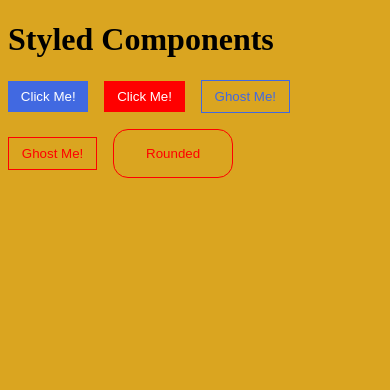
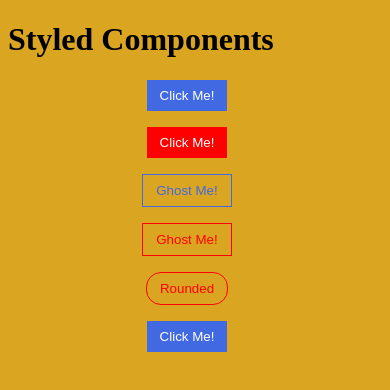
Before and after one commit to PabloFernandez-Git/Styled-components-libreria, a React (Create React App) app: page / in a window 390 px wide. Shown: the top 390 px of the page. Built offline with nearby package versions, Linux system fonts and the light colour scheme.

Commit message:
Responsive

```diff
--- a/src/App.jsx
+++ b/src/App.jsx
@@ -1,23 +1,16 @@
 import React, { Component } from 'react'
 import Title from './components/Title';
 import Button from './components/Button';
+import Responsive from './components/Responsive'
 
-import styled, { ThemeProvider, createGlobalStyle } from 'styled-components'
+
+
+import styled, { ThemeProvider } from 'styled-components'
 import colors from './theming/colors'
 
-
 const ButtonRounded = styled(Button)`
-    border-radius: 15px;
-    padding: 1rem 2rem;
+    border-radius:15px;
 `
-
-
-const GlobalStyle = createGlobalStyle`
-    body{
-        background-color: greenyellow;
-    }
-`
-
 class App extends Component {
 
     render() {
@@ -25,11 +18,14 @@ class App extends Component {
             <>
                 <Title />
                 <ThemeProvider theme={colors}>
-                    <Button>Click Me!</Button>
-                    <Button danger>Click Me!</Button>
-                    <Button ghost>Ghost Me!</Button>
-                    <Button danger ghost>Ghost Me!</Button>
-                    <ButtonRounded danger ghost>Rounded</ButtonRounded>
+                    <Responsive>
+                        <Button>Click Me!</Button>
+                        <Button danger>Click Me!</Button>
+                        <Button ghost>Ghost Me!</Button>
+                        <Button danger ghost>Ghost Me!</Button>
+                        <ButtonRounded danger ghost>Rounded</ButtonRounded>
+                        <Button>Click Me!</Button>
+                    </Responsive>
                 </ThemeProvider>
             </>
         )
@@ -37,35 +33,3 @@ class App extends Component {
 }
 
 export default App;
-
-
-/*
-Heredando estilos
-
-Utilizar la herencia nos permite reutilizar codigo para no tener que escribir un componente desde cero.
-
-
-1. Para ello debemos importar 'styled':
-
-import styled, { ThemeProvider, createGlobalStyle } from 'styled-components'
-
-
-2. Creamos un styled-component con una pequeña variante a la forma tradicional de crearlos.
-Si nosotros queremos que este componente (en este caso un boton), tenga todos los estilos de otro boton, y sumarle o sobre escribirle alguna propiedad lo unico que tenemos que hacer es, en lugar de escribir 'styled.button' escribir 'styled(Button)' donde le pasamos de que componente queremos que herede los estilos.
-
-const ButtonRounded = styled(Button)`
-    border-radius: 15px;
-    padding: 1rem 2rem;
-`
-
-
-3. Al ser un componente lo utilizamos como cualquier otro.
-
-<ButtonRounded danger ghost>Rounded</ButtonRounded>
-
-Este componente admite que le pasemos atributos JSX.
-De esta forma no solo podemos añadir propiedades, sino que tambien podemos sobreescribir alguna en particular.
-Lo que escribimos en este nuevo componente va a valer mas que lo que tenga por defecto.
-
-
-*/
--- a/src/components/Button.jsx
+++ b/src/components/Button.jsx
@@ -1,9 +1,16 @@
 import styled, { css, keyframes } from 'styled-components'
 
+const rotate = keyframes`
+    0%{
+        transform:rotate(0)
+    }
 
-const rotate = keyframes`
-    to{
-        transform: rotate(360deg)
+    50%{
+        transform:rotate(180deg)
+    }
+
+    100%{
+        transform:rotate(360deg)
     }
 `
 
@@ -15,11 +22,11 @@ const Button = styled.button`
     margin-bottom:1rem;
     color:#fff;
     background-color: ${({ theme }) => theme.primary};
-    transition: color, background-color 1s;
-    /* animation: ${rotate} 2s; */
+    transition: color, background-color 2s;
+    /* animation: ${rotate} 1.5s; */
 
     &:hover{
-        color: #fff;
+        color:#fff;
         background-color: blue;
     }
 
@@ -38,6 +45,8 @@ const Button = styled.button`
         color: ${({ theme }) => theme.primary};
         border:1px solid ${({ theme }) => theme.primary};
     `}
+
+
 `
 
 export default Button;
--- /dev/null
+++ b/src/components/Responsive.jsx
@@ -0,0 +1,39 @@
+import styled from 'styled-components'
+
+import device from '../responsive/breakpoints'
+
+const Responsive = styled.div`
+    display:grid;
+    grid-template-columns:repeat(1,1fr);
+    justify-items:center;
+
+    ${device.tablet`
+        grid-template-columns:repeat(2,1fr);
+    `}
+
+    ${device.laptop`
+        grid-template-columns:repeat(4,1fr);
+    `}
+
+    ${device.desktop`
+        grid-template-columns:repeat(6,1fr);
+    `}
+
+    /* @media screen and (min-width:1024px){
+        grid-template-columns:repeat(4,1fr);
+    } */
+`
+
+export default Responsive
+
+
+/*
+Responsive
+
+Una forma alternativa de trabajar con responsive seria crear un archivo 'breakpoints.js' que contenga las medidas y una funcion que controle las mismas.
+
+En un archivo 'Responsive.jsx' podemos importar las medidas (breakpoints.js) y darle el layout deseado para los distintos dispositivos.
+
+
+
+*/
--- /dev/null
+++ b/src/responsive/breakpoints.js
@@ -0,0 +1,34 @@
+const sizes = {
+    mobile: '360px',
+    tablet: '768px',
+    laptop: '1024px',
+    desktop: '1400px'
+}
+
+const device = {
+    mobile: (styles) => {
+        return `@media screen and (min-width:${sizes.mobile}){
+            ${styles}
+        }`
+    },
+
+    tablet: (styles) => {
+        return `@media screen and (min-width:${sizes.tablet}){
+            ${styles}
+        }`
+    },
+
+    laptop: (styles) => {
+        return `@media screen and (min-width:${sizes.laptop}){
+            ${styles}
+        }`
+    },
+
+    desktop: (styles) => {
+        return `@media screen and (min-width:${sizes.desktop}){
+            ${styles}
+        }`
+    },
+}
+
+export default device
```
Also changed, not shown: src/index.css (line endings or trailing spaces), src/index.js (line endings or trailing spaces).
